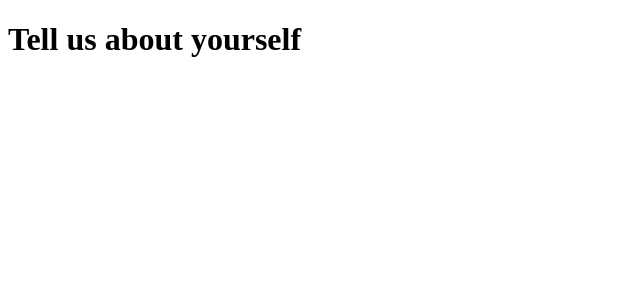
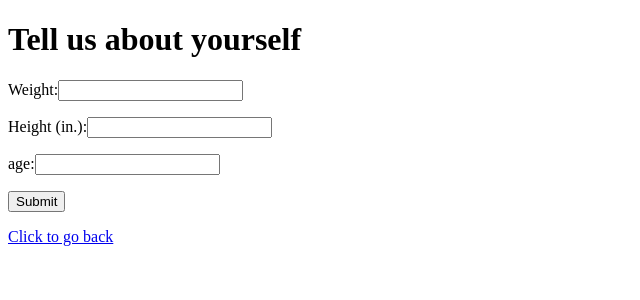
Before and after one commit to jareddj34/crablegs, a Next.js app: page /info in a window 1280 px wide. Shown: the top 300 px of the page, without its empty margins (0-640 px from the left). Built offline with nearby package versions, Linux system fonts and the light colour scheme.

Commit message:
updated info page

```diff
--- /dev/null
+++ b/components/user-info.js
@@ -0,0 +1,43 @@
+import { useState } from 'react';
+import Link from 'next/link';
+
+export default function UserInfo(){
+
+    const [weight, setWeight] = useState('');
+    const [height, setHeight] = useState('');
+    const [age, setAge] = useState('');
+    const [gender, setGender] = useState('');
+
+    return (
+
+        <form>
+            <p>
+            <label>
+                Weight:
+                <input type="number" min = "0" value={weight} onChange={e => setWeight(e.target.value)} />
+            </label>
+            </p>
+
+            <p>
+            <label>
+                Height (in.):
+                <input type="number" min = "0" value={height} onChange={e => setHeight(e.target.value)} />
+            </label>
+            </p>
+
+            <p>
+            <label>
+                age:
+                <input type="number" min = "0" value={age} onChange={e => setAge(e.target.value)} />
+            </label>
+            </p>
+
+            <input type="submit" value="Submit" />
+
+            <p>
+            <Link href = "/">Click to go back</Link>
+            </p>
+        </form>
+    )
+
+}
--- a/pages/index.js
+++ b/pages/index.js
@@ -1,9 +1,9 @@
 import Head from 'next/head';
 import styles from '../styles/Home.module.css';
-
 import { useState } from 'react';
 import Image from 'next/image';
 import LoginForm from '/components/login-form';
+import Link from 'next/link';
 
 export default function Home() {
   return (
@@ -16,6 +16,8 @@ export default function Home() {
         Crab Legs
       </h1>
       <LoginForm />
+
+      <Link href = "/info">Click for info page</Link>
     </div>
   )
 }
--- a/pages/info.js
+++ b/pages/info.js
@@ -1,5 +1,6 @@
 import Link from 'next/link';
 import Head from 'next/head';
+import UserInfo from '/components/user-info';
 
 export default function Info() {
 
@@ -11,6 +12,7 @@ export default function Info() {
             <h1>
                 Tell us about yourself
             </h1>
+            <UserInfo />
         </div>
     )
 }
```
